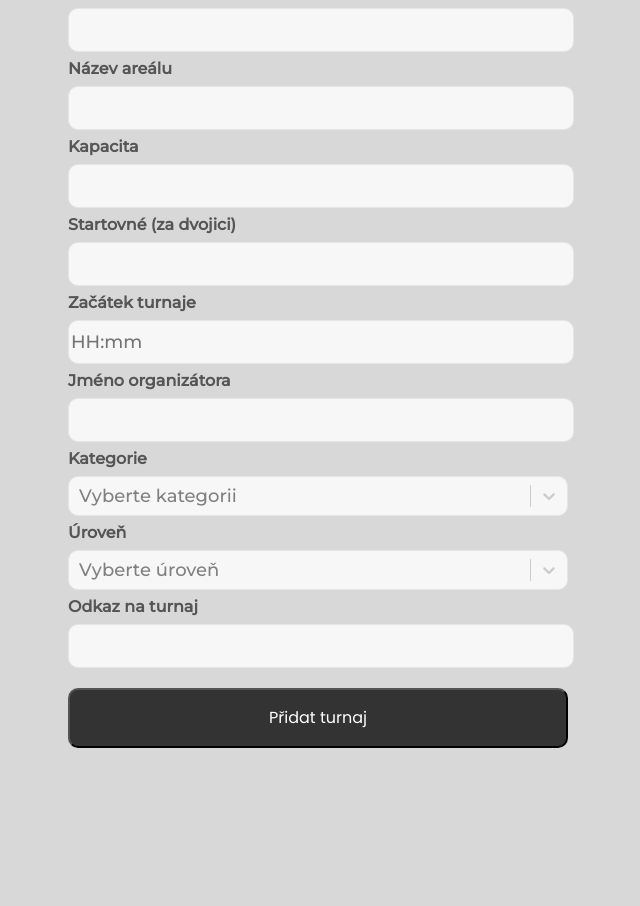
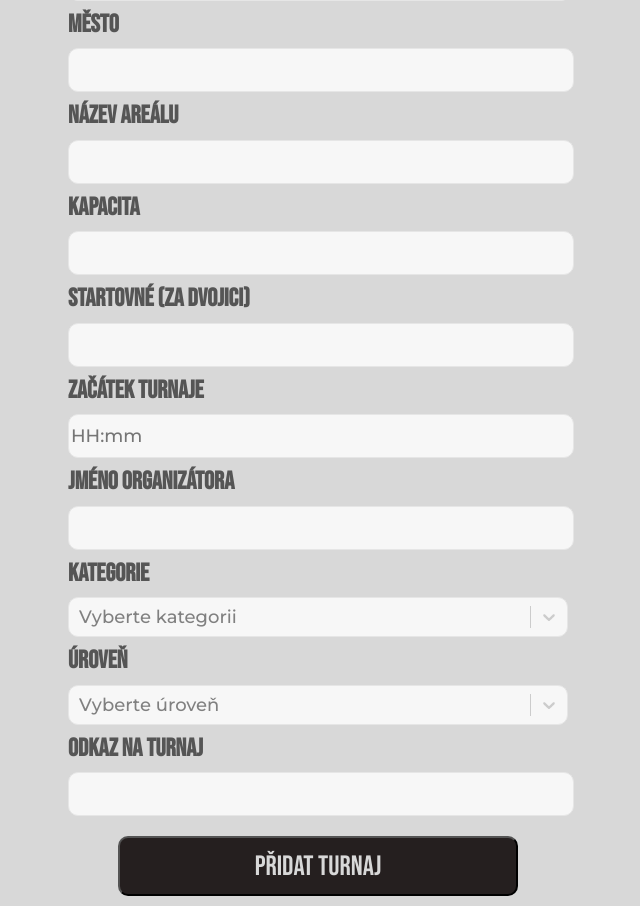
Before and after one commit to vacenovskyrichard/tournament_info_frontend, a React (Create React App) app: page /add_tournament in a window 1280 px wide. Shown: the part 314-1220 px from the top of the page, without its empty margins (322-962 px from the left). Before the commit the page ends 1062 px from the top, so only its background shows below. Built offline with nearby package versions, Linux system fonts and the light colour scheme; no server answers; a web font is replaced by a local one.

Commit message:
change design of delete confirmation

```diff
--- a/src/pages/AddTournament.js
+++ b/src/pages/AddTournament.js
@@ -297,10 +297,11 @@ export default function AddTournament({
           {/* Submit button */}
           <div className="AddTournament--form-element">
             <label></label>
-
-            <button className="AddTournament--submit-button" type="submit">
-              Přidat turnaj
-            </button>
+            <div className="AddTournament--submit-button-box">
+              <button className="AddTournament--submit-button" type="submit">
+                Přidat turnaj
+              </button>
+            </div>
           </div>
         </form>
         {/* <DevTool control={control} /> */}
--- a/src/pages/Profile.js
+++ b/src/pages/Profile.js
@@ -332,10 +332,11 @@ function Profile({
             }}
           >
             {showConfirmation && (
-              <div>
+              <div className="Profile-delete-confirmation">
                 <h1>Opravdu chcete turnaj smazat?</h1>
-                <p>
+                <div>
                   <button
+                    className="Profile-confirm-delete-btn"
                     onClick={() => {
                       delete_tournament(deleteId);
                       setShowConfirmation(false);
@@ -343,10 +344,13 @@ function Profile({
                   >
                     Ano smazat
                   </button>
-                  <button onClick={() => setShowConfirmation(false)}>
+                  <button
+                    className="Profile-refuse-delete-btn"
+                    onClick={() => setShowConfirmation(false)}
+                  >
                     Ne, zpět
                   </button>
-                </p>
+                </div>
               </div>
             )}
           </Modal>
--- a/src/styles/AddTournament.css
+++ b/src/styles/AddTournament.css
@@ -10,13 +10,12 @@
 .AddTournament--form-element {
   display: flex;
   flex-direction: column;
-  /* margin: 10px; */
 }
 
 .AddTournament--form-element > label {
-  font-family: "Montserrat", sans-serif;
+  font-family: "Bebas Neue", sans-serif;
   font-weight: bold;
-  font-size: 16px;
+  font-size: 25px;
   color: #555;
   line-height: 1.5;
   margin-right: 5px;
@@ -39,20 +38,33 @@
   border-radius: 10px;
 }
 
+.AddTournament--submit-button-box {
+  display: flex;
+  width: 100%;
+  align-items: center;
+  flex-direction: column;
+}
+
 .AddTournament--submit-button {
+  -webkit-transition: all 0.4s;
+  -o-transition: all 0.4s;
+  -moz-transition: all 0.4s;
+  transition: all 0.4s;
   cursor: default;
   display: flex;
   justify-content: center;
   align-items: center;
   padding: 0 20px;
   height: 60px;
-  background-color: #333;
+  background-color: rgb(37, 31, 31);
   border-radius: 10px;
-  font-family: "Poppins", sans-serif;
-  font-size: 16px;
-  color: #fff;
-  margin-top: 10px;
+  font-family: "Bebas Neue", sans-serif;
+  font-size: 28px;
+  color: rgb(216, 216, 216);
+  margin: 10px;
+  width: 80%;
 }
+
 .AddTournament--submit-button:hover {
-  box-shadow: 0 0 11px rgba(33, 33, 33, 0.7);
+  box-shadow: 0 0 11px rgb(37, 31, 31);
 }
--- a/src/styles/Profile.css
+++ b/src/styles/Profile.css
@@ -123,3 +123,50 @@ h1 {
 .Profile--tournament-table {
   width: 75%; /* Set the width of the DataTable */
 }
+
+.Profile--confirm-window {
+  background: rgb(216, 216, 216);
+  color: rgb(37, 31, 31);
+  font-family: "Bebas Neue", sans-serif;
+}
+
+.Profile-delete-confirmation {
+  font-family: "Bebas Neue", sans-serif;
+}
+
+.Profile-delete-confirmation > div {
+  display: flex;
+  align-items: center;
+  justify-content: center;
+}
+
+.Profile-delete-confirmation > div > button {
+  margin: 0px 20px;
+  -webkit-transition: all 0.4s;
+  -o-transition: all 0.4s;
+  -moz-transition: all 0.4s;
+  transition: all 0.4s;
+  cursor: default;
+  display: flex;
+  justify-content: center;
+  align-items: center;
+  padding: 0 20px;
+  height: 50px;
+  border-radius: 10px;
+  font-family: "Bebas Neue", sans-serif;
+  font-size: 28px;
+  color: rgb(216, 216, 216);
+  margin-top: 10px;
+  width: 65%;
+}
+
+.Profile-delete-confirmation > div > button:hover {
+  box-shadow: 0 0 11px rgb(37, 31, 31);
+}
+
+.Profile-confirm-delete-btn {
+  background-color: red;
+}
+.Profile-refuse-delete-btn {
+  background-color: rgb(37, 31, 31);
+}
```
